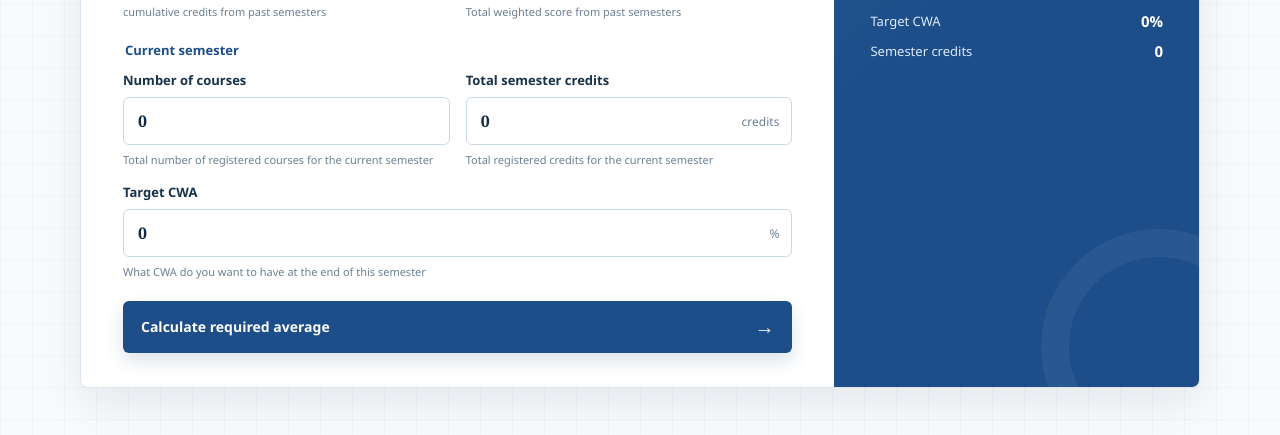
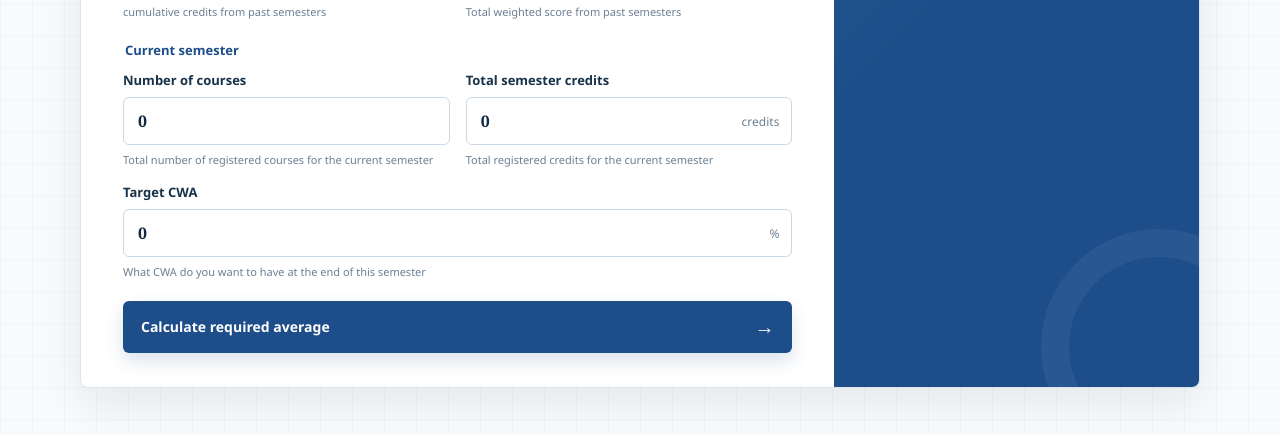
Before and after one commit to ampomahmichael321/cwa_calculator, a plain HTML site: page index.html in a window 1280 px wide. Shown: the part 445-880 px from the top of the page. Drawn offline with Linux system fonts and the light colour scheme.

Commit message:
removed the entry summary from the bottom note

```diff
--- a/index.html
+++ b/index.html
@@ -153,17 +153,6 @@
             <span>out of 100</span>
           </div>
 
-          <div class="result-details">
-            <div>
-              <span>Target CWA</span>
-              <strong>0%</strong>
-            </div>
-            <div>
-              <span>Semester credits</span>
-              <strong>0</strong>
-            </div>
-          </div>
-
           <p class="result-note"></p>
         </aside>
       </section>
```
